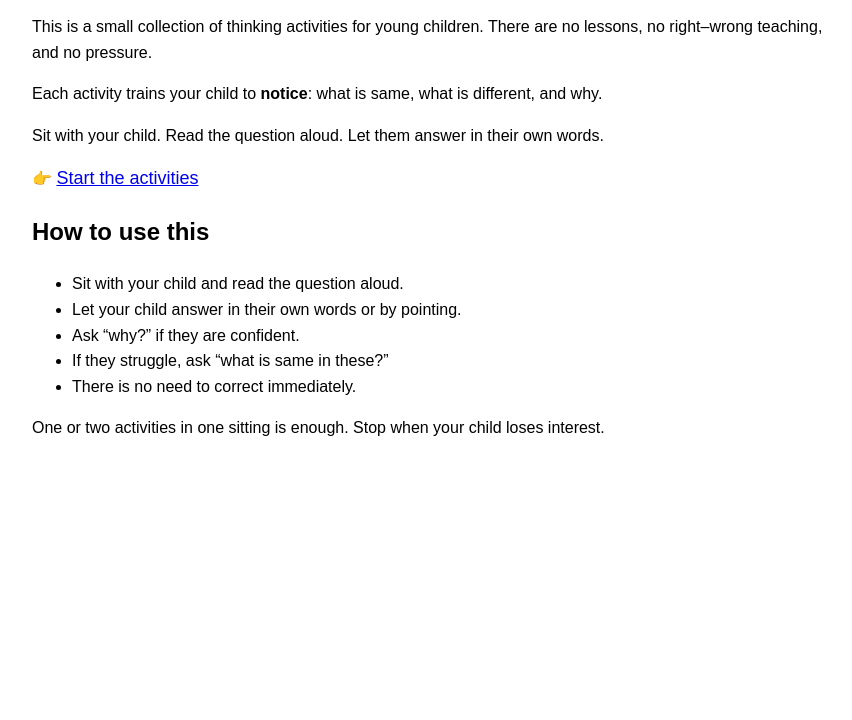
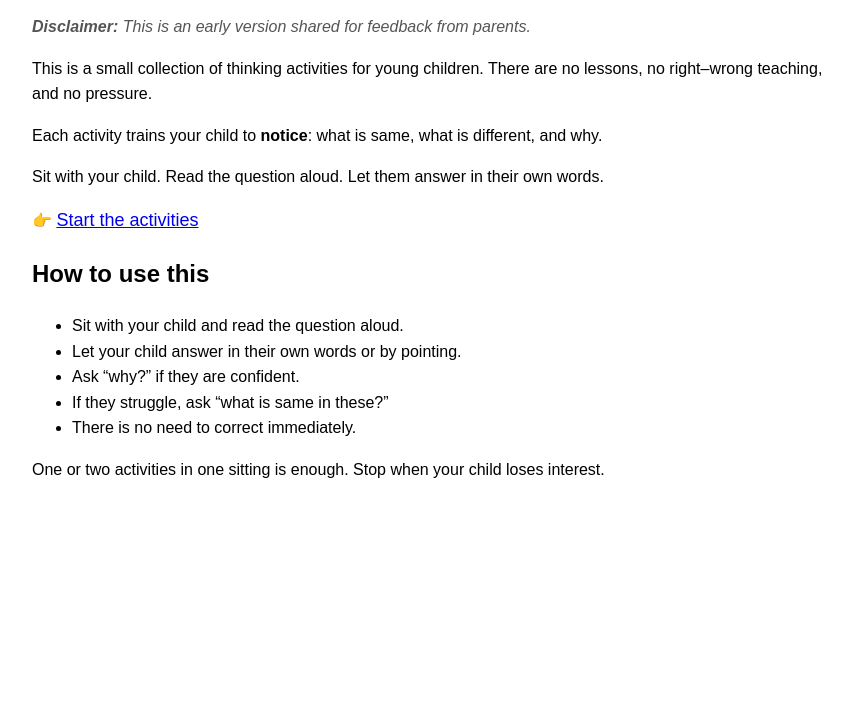
Before and after one commit to visa1188/thinking-toolkit, a plain HTML site: page index.html in a window 1280 px wide. Shown: the part 80-800 px from the top of the page, without its empty margins (208-1060 px from the left). Drawn offline with Linux system fonts and the light colour scheme.

Commit message:
added disclaimer for early version

```diff
--- a/index.html
+++ b/index.html
@@ -11,6 +11,11 @@
 <body>
 
 <h1>Thinking Toolkit for Kids (Age 4–6)</h1>
+
+<p style="color:#555; font-style: italic;">
+<strong>Disclaimer:</strong> This is an early version shared for feedback from parents.
+</p>
+
 
 <p>
 This is a small collection of thinking activities for young children.
```
